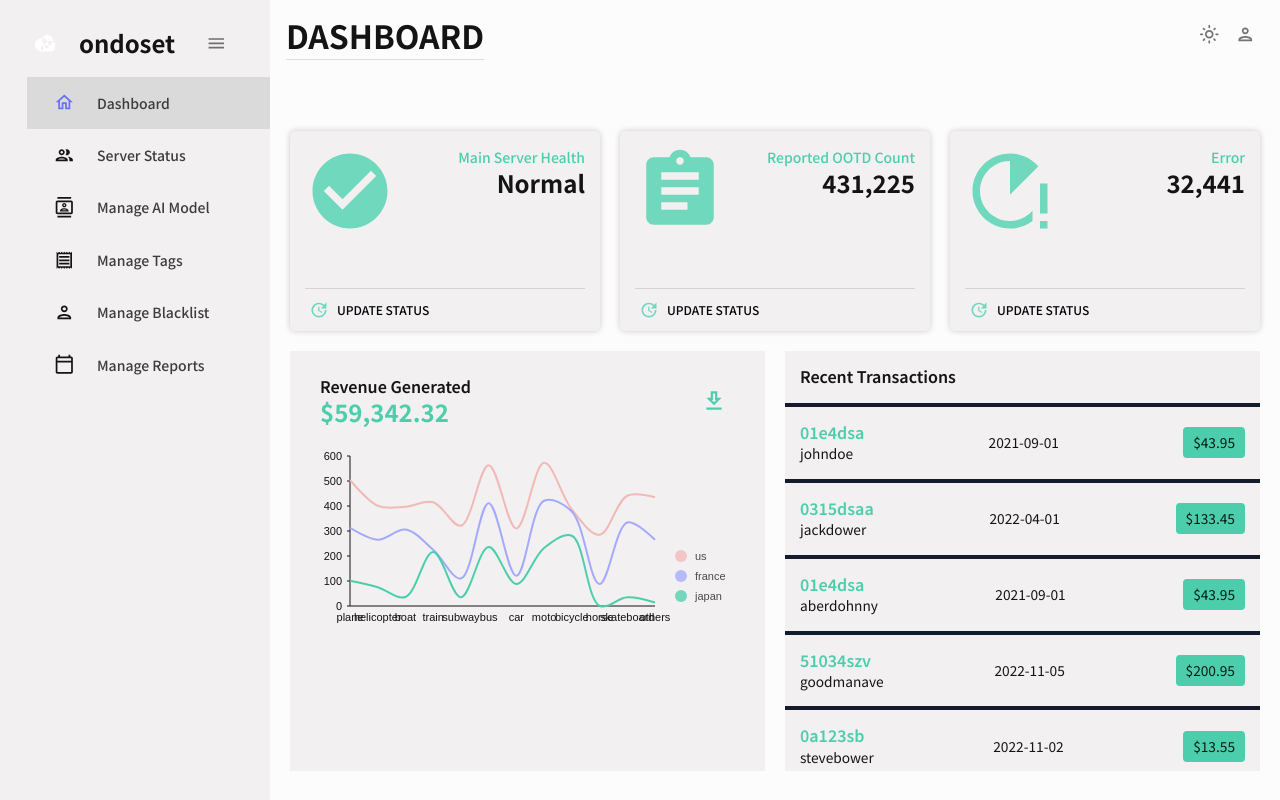
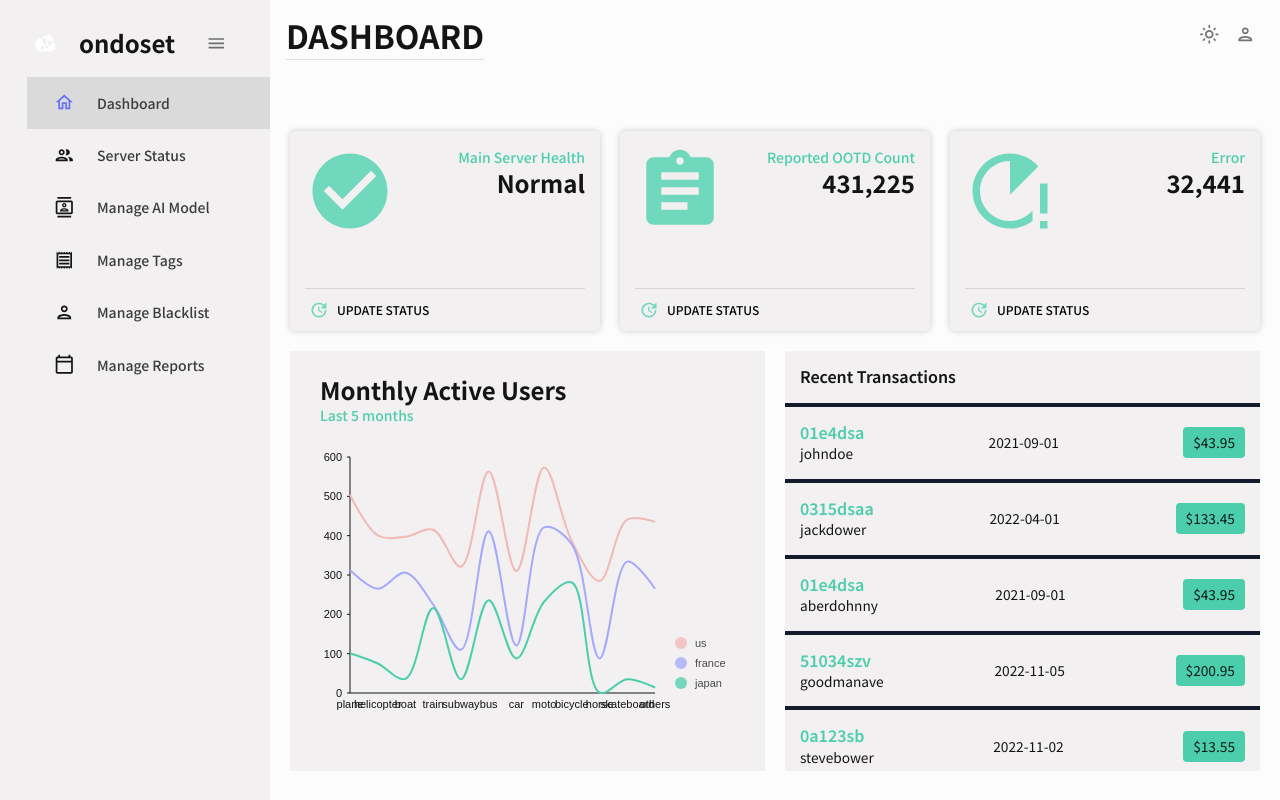
Before and after one commit to Team-Easy/Ondoset_Web, a React (Create React App) app in the folder ondoset-admin/: page / in a window 1280 px wide. Built offline with nearby package versions, Linux system fonts and the light colour scheme.

Commit message:
Feat: MAU linechart box custom

```diff
--- a/ondoset-admin/src/scenes/dashboard/index.jsx
+++ b/ondoset-admin/src/scenes/dashboard/index.jsx
@@ -115,29 +115,25 @@ const Dashboard = () => {
           >
             <Box>
               <Typography
-                variant="h5"
-                fontWeight="600"
+                variant="h3"
+                fontWeight="bold"
                 color={colors.grey[100]}
               >
-                Revenue Generated
+                Monthly Active Users
               </Typography>
-              <Typography
-                variant="h3"
-                fontWeight="bold"
-                color={colors.greenAccent[500]}
-              >
-                $59,342.32
+              <Typography variant="h6" color={colors.greenAccent[500]}>
+                Last 5 months
               </Typography>
             </Box>
-            <Box>
+            {/* <Box>
               <IconButton>
                 <DownloadOutlinedIcon
                   sx={{ fontSize: "26px", color: colors.greenAccent[500] }}
                 />
               </IconButton>
-            </Box>
+            </Box> */}
           </Box>
-          <Box height="250px" m="-20px 0 0 0">
+          <Box height="80%" m="-20px 0 0 0">
             <LineChart isDashboard={true} />
           </Box>
         </Box>
```
